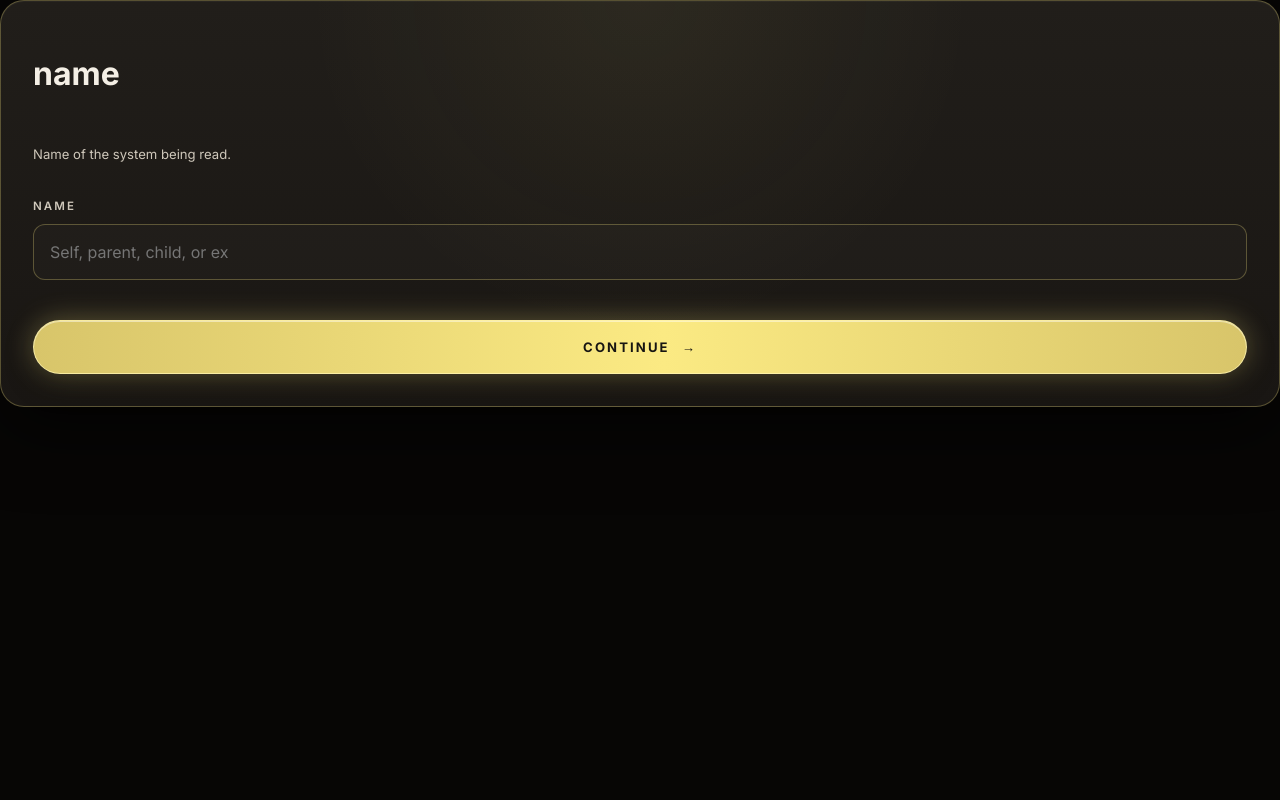
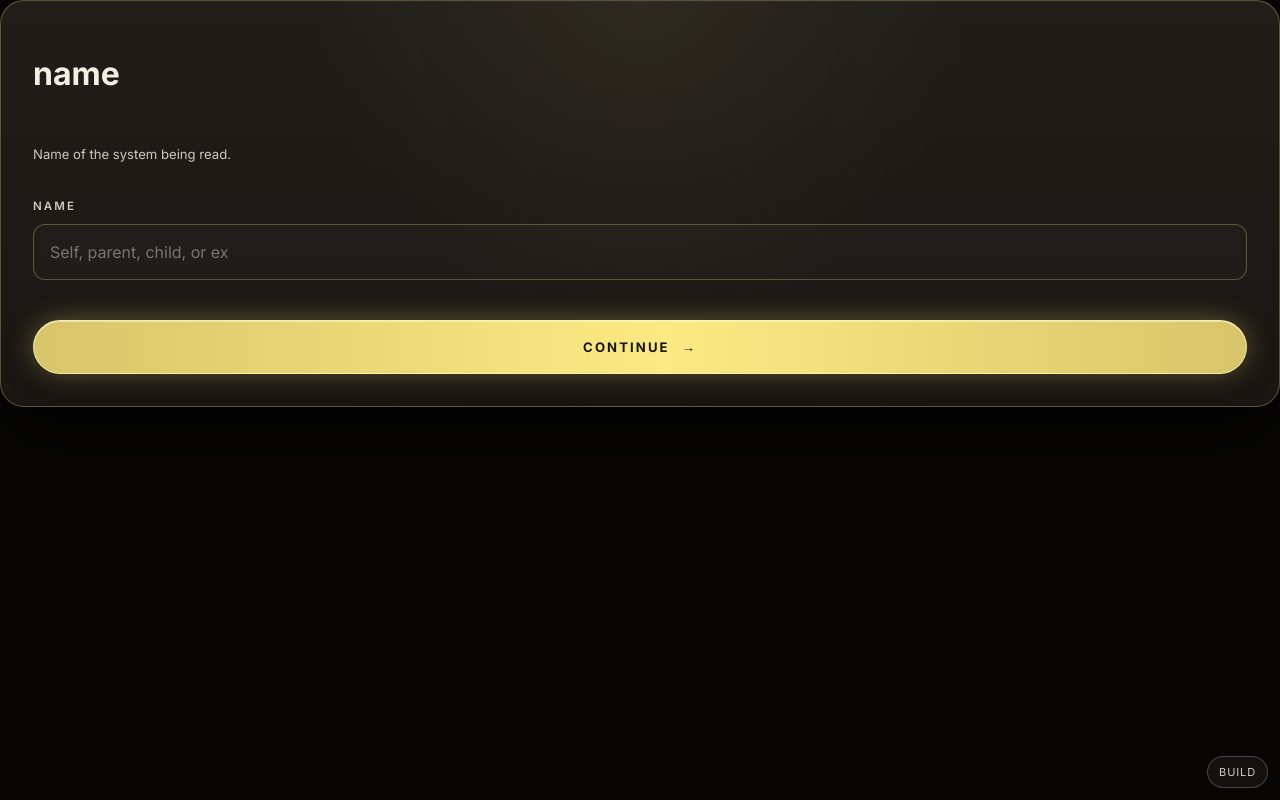
Before and after one commit to seanmphelps-ai/seen-universe, a Next.js app: page /chart in a window 1280 px wide. Built offline with nearby package versions, Linux system fonts and the light colour scheme.

Commit message:
Expose live build status in PWA

```diff
--- a/app/layout.tsx
+++ b/app/layout.tsx
@@ -29,7 +29,30 @@ export default function RootLayout({
 }) {
   return (
     <html lang="en">
-      <body>{children}</body>
+      <body>
+        {children}
+        <a
+          href="/status"
+          aria-label="Open live build status"
+          style={{
+            position: 'fixed',
+            right: 'max(12px, env(safe-area-inset-right))',
+            bottom: 'max(12px, env(safe-area-inset-bottom))',
+            zIndex: 1000,
+            border: '1px solid rgba(255,255,255,.22)',
+            borderRadius: 999,
+            padding: '8px 11px',
+            background: 'rgba(23,21,18,.88)',
+            color: 'rgba(255,255,255,.78)',
+            fontSize: 11,
+            letterSpacing: '.08em',
+            textDecoration: 'none',
+            backdropFilter: 'blur(10px)',
+          }}
+        >
+          BUILD
+        </a>
+      </body>
     </html>
   );
 }
```
